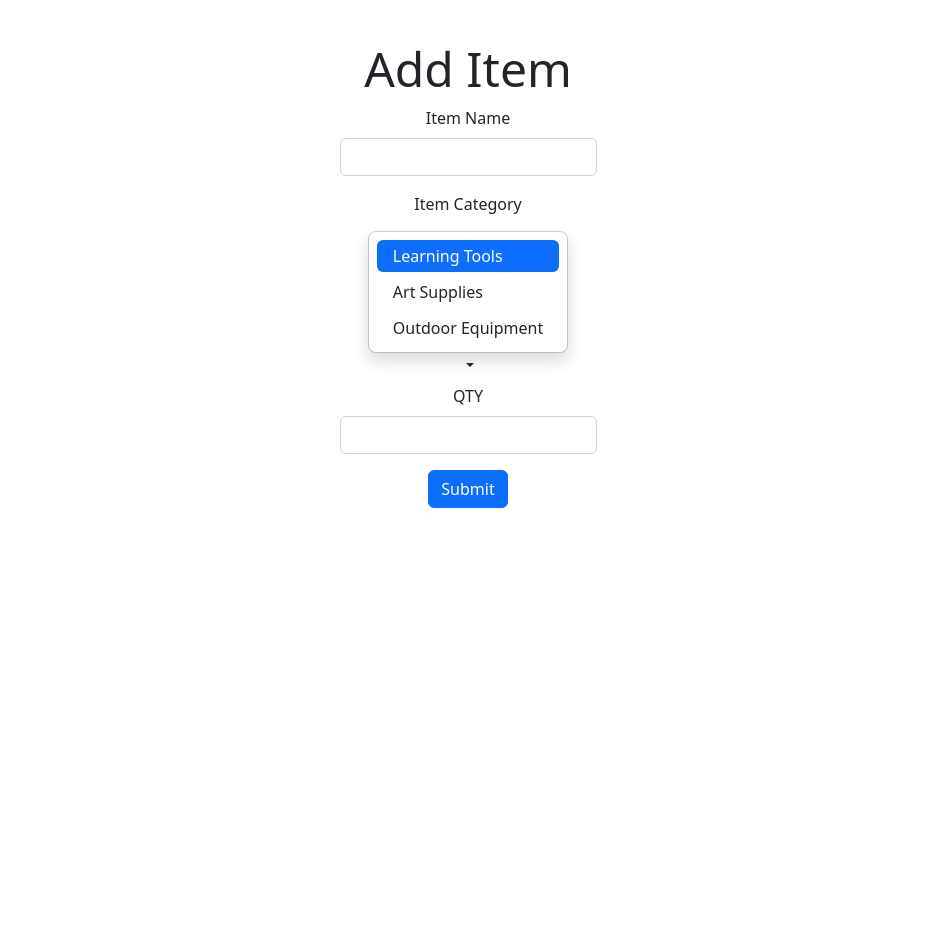
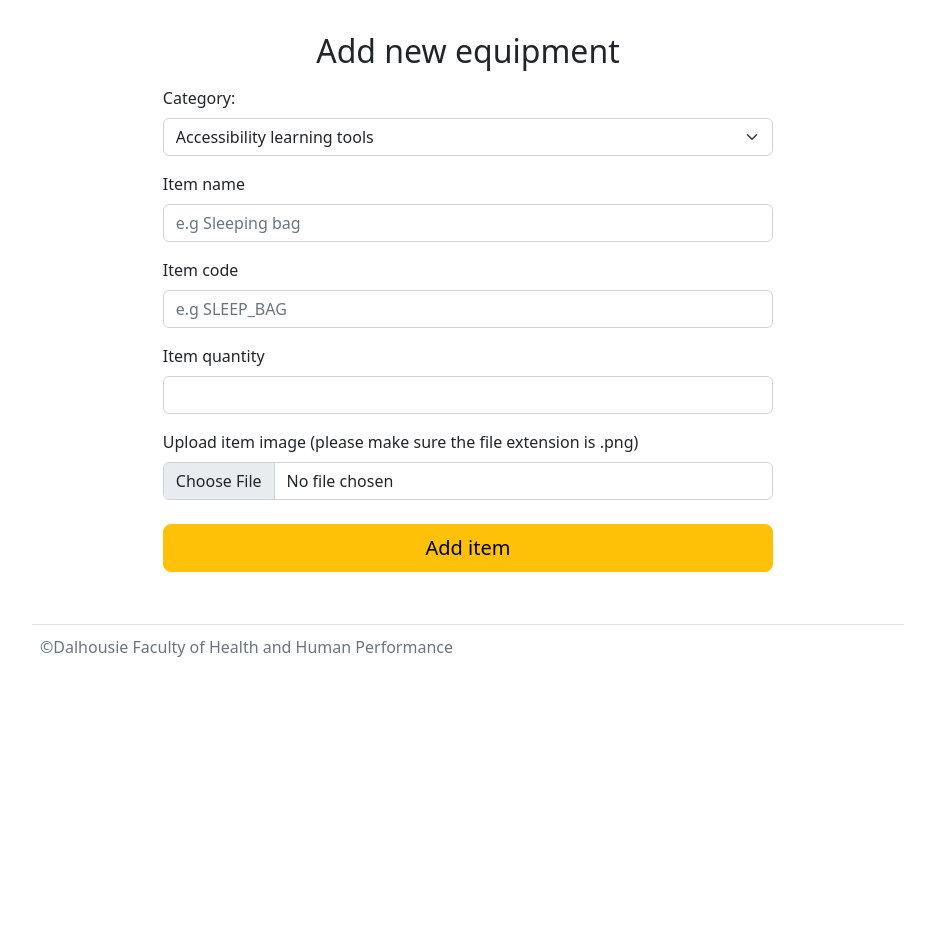
Before and after one commit to Andyzhang222/hhp-recreation-library, a PHP site: page /pages/add-item.php in a window 1280 px wide. Shown: the part 128-1058 px from the top of the page, without its empty margins (172-1107 px from the left). After the commit the page ends 785 px from the top, so only its background shows below. Run offline with PHP 8.4, Linux system fonts and the light colour scheme; the visitor is signed in with stand-in values (Sample User, id 1); data comes from the database, SQL or seed files in the repository.

Commit message:
added html form

```diff
--- a/pages/add-item.php
+++ b/pages/add-item.php
@@ -9,51 +9,79 @@
   require '../includes/header.php';
   require '../includes/db-connection.php';
 
+  $message = "";
+
+  if (isset($_GET['success'])) {
+    if ($_GET['success'] == 1) {
+      $message = "<p class='alert alert-success text-center'>Item added successfully.</p>";
+    }
+
+    if ($_GET['success'] == 0) {
+      $message = "<p class='alert alert-danger text-center'>Failed to add item. Please try again.</p>";
+    }
+  }
+
 ?>
 
-<div class="pricing-header p-3 pb-md-4 mx-auto text-center">
-        <h1 class="display-5 fw-normal">Add Item</h1>
+<main class="request-info">
+  <div class="py-2 text-center">
+    <?php echo $message; ?>
+    <h2>Add new equipment</h2>
+  </div>
+  <form class="needs-validation" action="../includes/add-item-processing.php" method="post" enctype="multipart/form-data">
+    <div class="row g-3">
+      <div class="col-12">
+        <label for="category" class="form-label">Category:</label>
+          <?php
+            $categoryQuery = "SELECT * FROM `equipment_category`;";
+            $categoryResult = $conn->query($categoryQuery);
 
-        <div class = "vh-100 d-flex justify-content-center align-content-center">
+            if ($categoryResult->num_rows == 0) {
+          ?>
+          <select name="category" class="form-select" disabled>
+            <option>No categories..</option>
+          </select>
+          <?php
+            } else {
+          ?>
+          <select name="category" class="form-select">
+            <?php
+              while ($row = $categoryResult->fetch_assoc()) {
+                $description = $row['description'];
+            ?>
+            <option><?php echo $description; ?></option>
+            <?php } ?>
+          </select>
+          <?php
+            }
+          ?>
+      </div>
 
+      <div class="col-12">
+        <label for="item-name" class="form-label">Item name</label>
+        <input type="text" class="form-control" id="item-name" name="item-name" placeholder="e.g Sleeping bag">
+      </div>
 
-    <form class="align-items-center" action="" method="post">
+      <div class="col-12">
+        <label for="item-code" class="form-label">Item code</label>
+        <input type="text" class="form-control" id="item-code" name="item-code" placeholder="e.g SLEEP_BAG">
+      </div>
 
-  <div class="mb-3">
-    <label for="exampleInputEmail1" class="form-label">Item Name</label>
-    <input type="text" class="form-control" id="inputName" name="FirstName" action="welcome.php" method="post">
-    <div id="emailHelp" class="form-text"></div>
+      <div class="col-12">
+        <label for="item-quantity" class="form-label">Item quantity</label>
+        <input type="text" class="form-control" id="item-quantity" name="item-quantity">
+      </div>
 
-    <?php if(isset($FirstName_error))echo $FirstName_error; ?>
-
-  </div>
-
-  <label for="exampleInputEmail1" class="form-label">Item Category</label>
-  <div class="d-flex gap-5 justify-content-center">
-  <button class="btn dropdown-toggle" id="dropdown-button" data-toggle="dropdown">
-  <ul class="dropdown-menu position-static d-grid gap-1 p-2 rounded-3 mx-0 shadow w-220px">
-    <li><a id="drop" class="dropdown-item rounded-2 active" href="#">Learning Tools</a></li>
-    <li><a class="dropdown-item rounded-2" href="#">Art Supplies</a></li>
-    <li><a class="dropdown-item rounded-2" href="#">Outdoor Equipment</a></li>
-  </ul>
-
-</div>
-
-  <div class="mb-3">
-    <label for="exampleInputPassword1" class="form-label">QTY</label>
-    <input type="password" class="form-control" id="exampleInputPassword1" name="ConfirmPassword">
-
-    <?php if(isset($cp_error))echo $cp_error; ?>
-  </div>
-
-  <button type="submit" class="btn btn-primary"  name="regBtn">Submit</button>
-</form>
+      <div class="col-12">
+        <label for="item-image" class="form-label">Upload item image (please make sure the file extension is .png)</label>
+        <input class="form-control" type="file" name="fileToUpload" id="fileToUpload">
+      </div>
     </div>
 
-    </div>
+    <button class="w-100 btn btn-warning btn-lg mt-4 mb-4" type="submit" name="submit-item">Add item</button>
+  </form>
+</main>
 
-    <script type="text/javascript">
-    document.getElementById("btn dropdown-toggle").onclick = function () {
-        document.getElementById("dropdown-button").dropdown("toggle");
-    };
-</script>
+<?php
+  require "../includes/footer.php";
+?>
```
Also changed, not shown: includes/add-item-processing.php (added, +60 -0 lines), pages/special-form.php (+19 -1 lines), img/item-images/ALL_PURPOSE_BALL.png (added), img/item-images/IB_VOLLEYBALL.png (added), img/item-images/TABLE_TENNIS.png (added), 1 other file.
